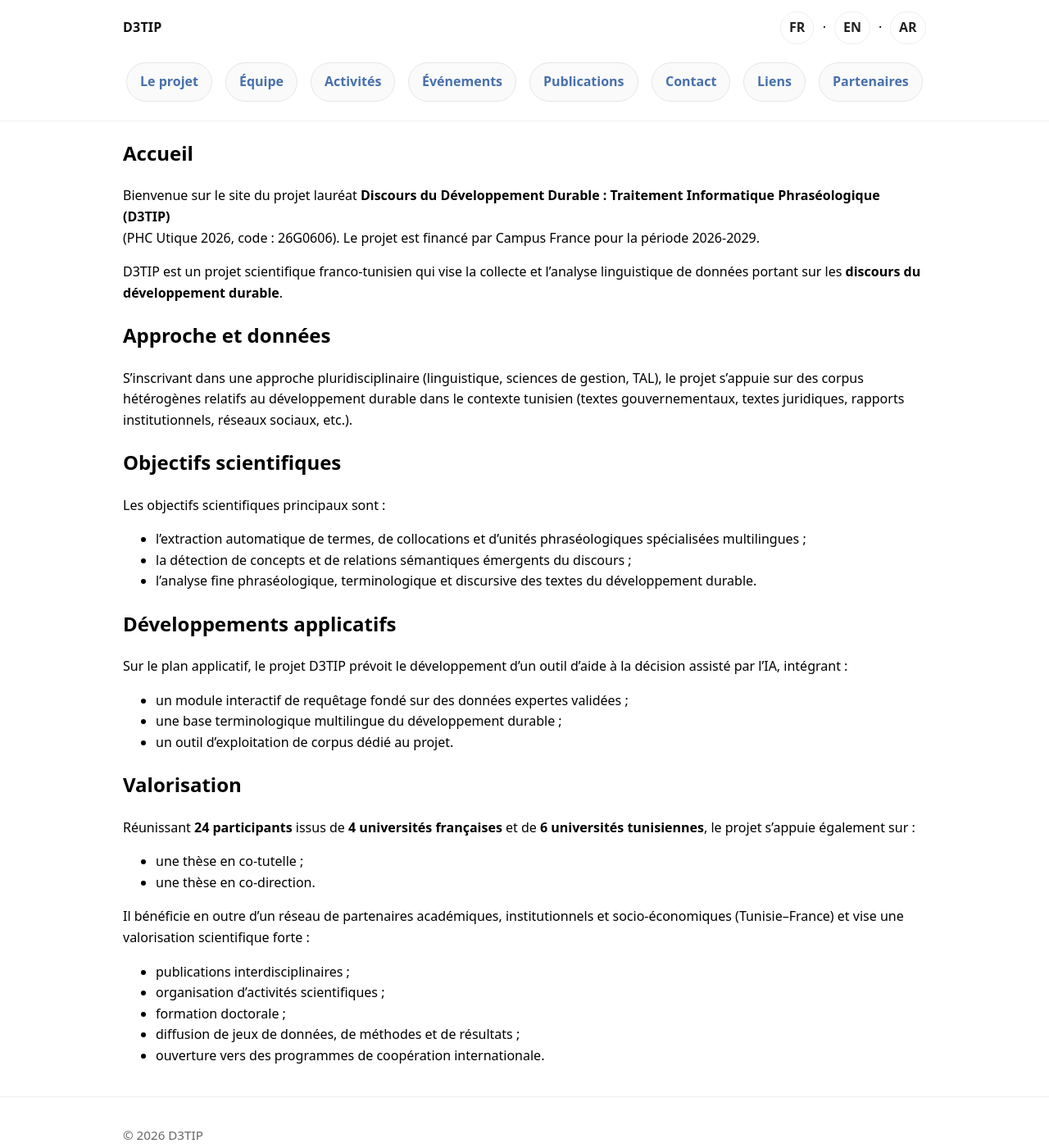
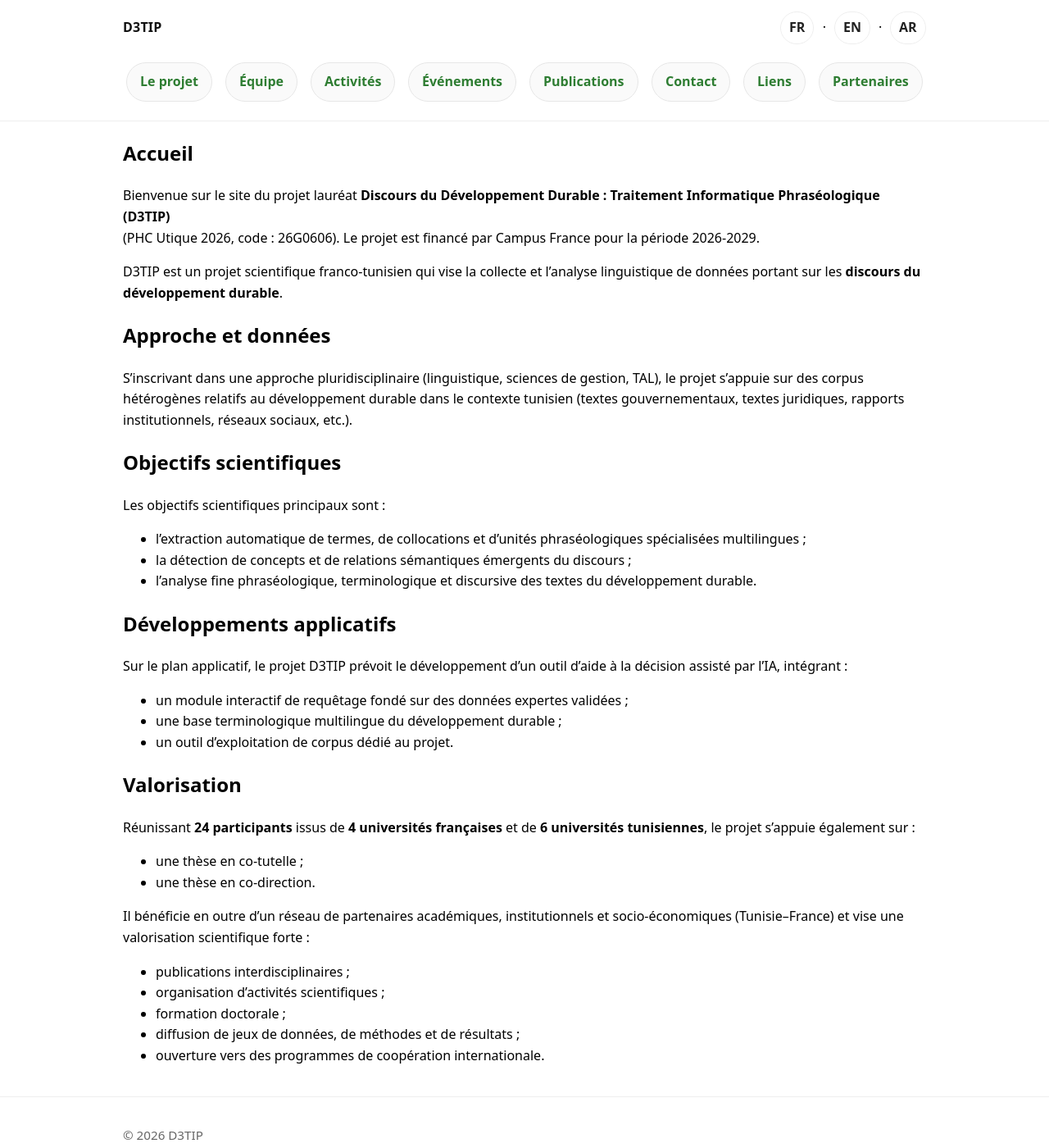
Before and after one commit to d3tip-phc-utique/d3tip-phc-utique.github.io, a Jekyll site: the page built from fr/index.md, in a window 1280 px wide and 1400 px high. Shown: the whole window at 82% size. Built offline with Jekyll 4.4.1, drawn with Linux system fonts in a browser that asks for light colours.

Commit message:
Update style.css

```diff
--- a/assets/css/style.css
+++ b/assets/css/style.css
@@ -176,5 +176,5 @@ html[dir="rtl"] .page-content { text-align: right; }
 
 .main-menu .menu-link,
 .main-menu .menu-link:visited{
-  color: #4770AD;
+  color: #2E7D32;
 }
```
